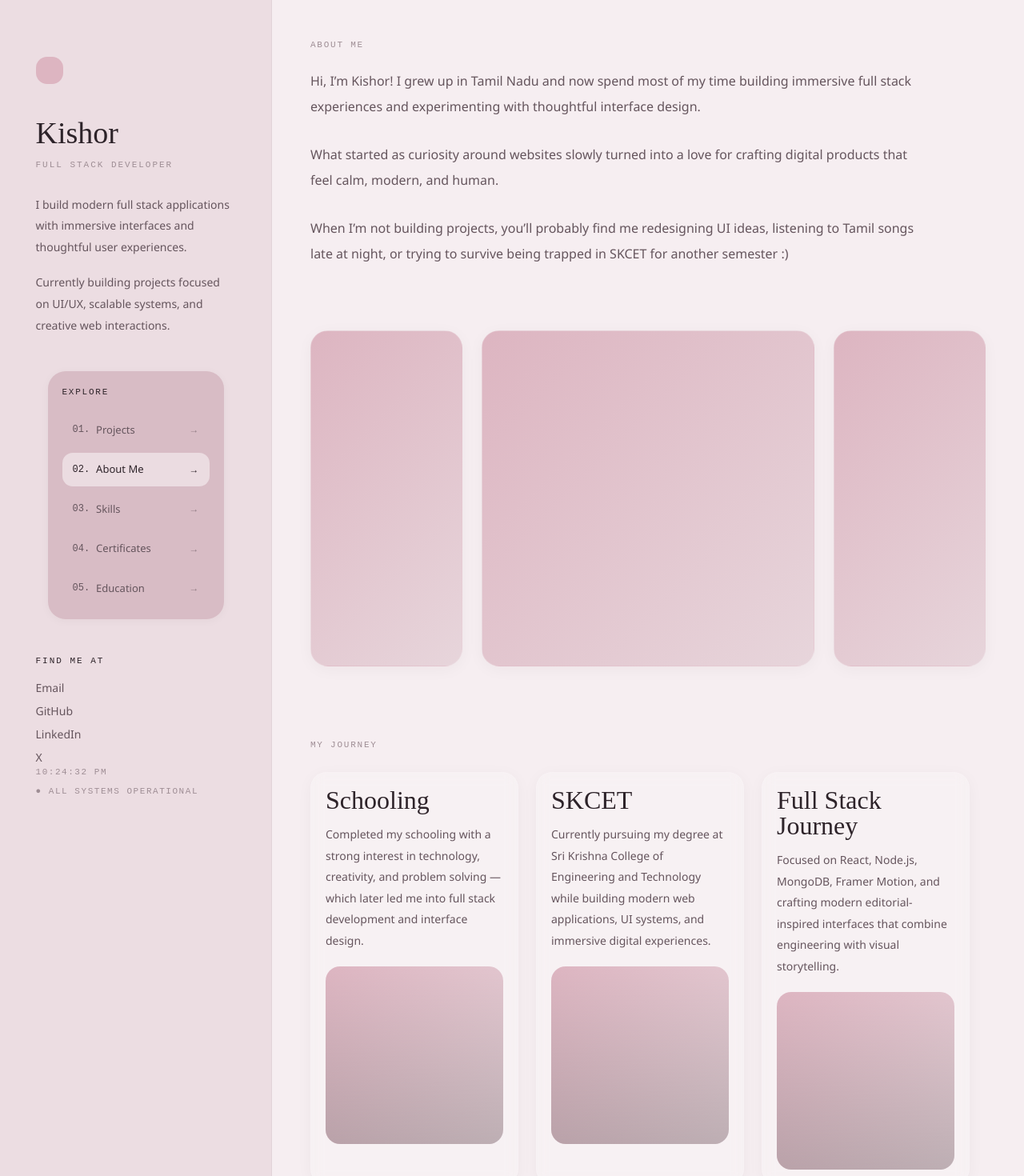
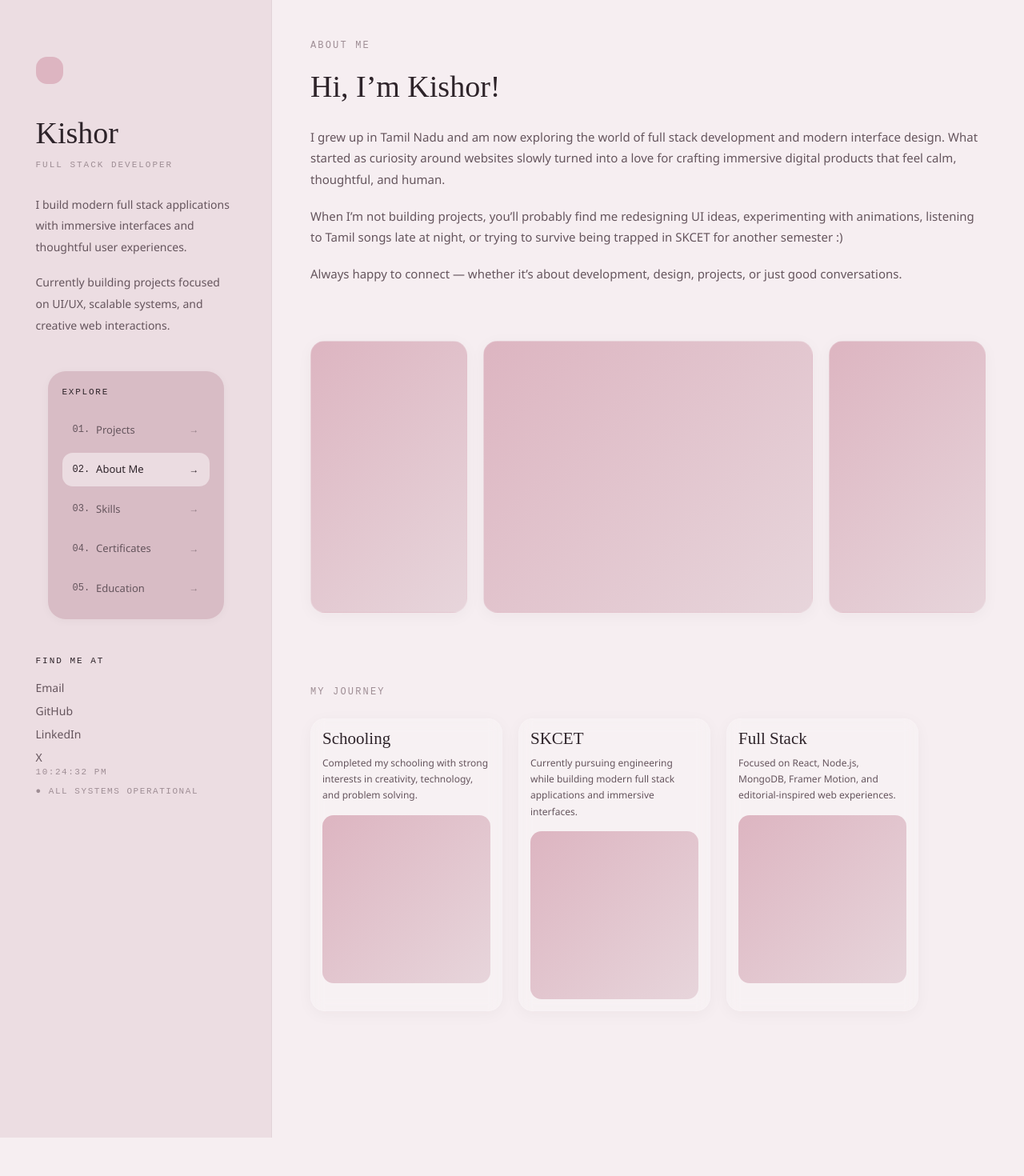
Before and after one commit to kishorrjeyachandran/rj-portfolio, a React (Vite) app in the folder frontend/: page /about in a window 1280 px wide. Shown: the top 1470 px of the page at 80% size. After the commit the page ends 1422 px from the top, so only its background shows below. Built offline with nearby package versions, Linux system fonts and the light colour scheme.

Commit message:
About fixed

```diff
--- a/frontend/src/pages/About.jsx
+++ b/frontend/src/pages/About.jsx
@@ -2,70 +2,93 @@ export default function About() {
   return (
     <div>
 
-      {/* Intro */}
+      {/* ABOUT */}
       <section
         style={{
-          marginBottom: "80px",
+          maxWidth: "1180px",
+          marginBottom: "70px",
         }}
       >
 
+        {/* Label */}
         <p
           style={{
             fontFamily: "var(--font-mono)",
-            fontSize: "11px",
+            fontSize: "12px",
+            letterSpacing: "0.18em",
             textTransform: "uppercase",
-            letterSpacing: "0.16em",
             color: "var(--color-ink-mute)",
-            marginBottom: "20px",
+            marginBottom: "24px",
           }}
         >
           About Me
         </p>
 
+        {/* Title */}
+        <h1
+          style={{
+            fontFamily: "var(--font-display)",
+            fontSize: "38px",
+            lineHeight: "0.95",
+            fontWeight: 400,
+            color: "var(--color-ink)",
+            marginBottom: "32px",
+          }}
+        >
+          Hi, I’m Kishor!
+        </h1>
 
+        {/* Content */}
         <div
           style={{
-            maxWidth: "760px",
+            maxWidth: "980px",
           }}
         >
 
           <p
             style={{
-              fontSize: "16px",
-              lineHeight: "2",
+              fontSize: "15px",
+              lineHeight: "1.75",
               color: "var(--color-ink-dim)",
-              marginBottom: "28px",
+              marginBottom: "20px",
             }}
           >
-            Hi, I’m Kishor! I grew up in Tamil Nadu and now spend most of my time building immersive full stack experiences and experimenting with thoughtful interface design.
+            I grew up in Tamil Nadu and am now exploring the world of full stack
+            development and modern interface design. What started as curiosity
+            around websites slowly turned into a love for crafting immersive
+            digital products that feel calm, thoughtful, and human.
           </p>
 
           <p
             style={{
-              fontSize: "16px",
-              lineHeight: "2",
+              fontSize: "15px",
+              lineHeight: "1.75",
               color: "var(--color-ink-dim)",
-              marginBottom: "28px",
+              marginBottom: "20px",
             }}
           >
-            What started as curiosity around websites slowly turned into a love for crafting digital products that feel calm, modern, and human.
+            When I’m not building projects, you’ll probably find me redesigning
+            UI ideas, experimenting with animations, listening to Tamil songs
+            late at night, or trying to survive being trapped in SKCET for
+            another semester :)
           </p>
 
           <p
             style={{
-              fontSize: "16px",
-              lineHeight: "2",
+              fontSize: "15px",
+              lineHeight: "1.75",
               color: "var(--color-ink-dim)",
             }}
           >
-            When I’m not building projects, you’ll probably find me redesigning UI ideas, listening to Tamil songs late at night, or trying to survive being trapped in SKCET for another semester :)
+            Always happy to connect — whether it’s about development, design,
+            projects, or just good conversations.
           </p>
 
         </div>
 
       </section>
 
-      {/* Image Strip */}
+      {/* IMAGE STRIP */}
       <section
         style={{
           marginBottom: "90px",
@@ -75,61 +98,63 @@ export default function About() {
         <div
           style={{
             display: "grid",
-            gridTemplateColumns: "1fr 2.2fr 1fr",
-            gap: "24px",
+            gridTemplateColumns: "1fr 2.1fr 1fr",
+            gap: "20px",
           }}
         >
 
-          <ImageCard height="420px" />
-          <ImageCard height="420px" />
-          <ImageCard height="420px" />
+          <ImageCard height="340px" />
+          <ImageCard height="340px" />
+          <ImageCard height="340px" />
 
         </div>
 
       </section>
 
-      {/* Communities */}
+      {/* MY JOURNEY */}
       <section
         style={{
           marginBottom: "110px",
         }}
       >
 
+        {/* Label */}
         <p
           style={{
             fontFamily: "var(--font-mono)",
-            fontSize: "11px",
+            fontSize: "12px",
+            letterSpacing: "0.18em",
             textTransform: "uppercase",
-            letterSpacing: "0.16em",
             color: "var(--color-ink-mute)",
-            marginBottom: "26px",
+            marginBottom: "24px",
           }}
         >
           My Journey
         </p>
 
+        {/* Cards */}
         <div
           style={{
             display: "grid",
             gridTemplateColumns:
-              "repeat(auto-fit, minmax(240px, 260px))",
-            gap: "22px",
+              "repeat(auto-fit, minmax(220px, 240px))",
+            gap: "20px",
           }}
         >
 
           <InfoCard
             title="Schooling"
-            description="Completed my schooling with a strong interest in technology, creativity, and problem solving — which later led me into full stack development and interface design."
+            description="Completed my schooling with strong interests in creativity, technology, and problem solving."
           />
 
           <InfoCard
             title="SKCET"
-            description="Currently pursuing my degree at Sri Krishna College of Engineering and Technology while building modern web applications, UI systems, and immersive digital experiences."
+            description="Currently pursuing engineering while building modern full stack applications and immersive interfaces."
           />
 
           <InfoCard
-            title="Full Stack Journey"
-            description="Focused on React, Node.js, MongoDB, Framer Motion, and crafting modern editorial-inspired interfaces that combine engineering with visual storytelling."
+            title="Full Stack"
+            description="Focused on React, Node.js, MongoDB, Framer Motion, and editorial-inspired web experiences."
           />
 
         </div>
@@ -140,7 +165,7 @@ export default function About() {
   );
 }
 
-/* -------------------------------- */
+/* IMAGE CARD */
 
 function ImageCard({ height }) {
   return (
@@ -148,7 +173,7 @@ function ImageCard({ height }) {
       className="editorial-surface soft-hover"
       style={{
         height,
-        borderRadius: "22px",
+        borderRadius: "18px",
         overflow: "hidden",
         background:
           "linear-gradient(135deg, var(--color-pink-1), var(--color-bg-neutral))",
@@ -157,7 +182,7 @@ function ImageCard({ height }) {
   );
 }
 
-/* -------------------------------- */
+/* JOURNEY CARD */
 
 function InfoCard({
   title,
@@ -167,82 +192,49 @@ function InfoCard({
     <article
       className="editorial-surface soft-hover"
       style={{
-        padding: "18px",
-
-        borderRadius: "20px",
-
-        maxWidth: "260px",
-
-        background: "rgba(255,255,255,0.18)",
+        padding: "14px",
+        borderRadius: "18px",
+        maxWidth: "240px",
       }}
     >
 
-      {/* Title */}
+      {/* TITLE */}
       <h3
         style={{
           fontFamily: "var(--font-display)",
-
-          fontSize: "32px",
-
-          lineHeight: 1,
-
+          fontSize: "21px",
+          lineHeight: "1",
           fontWeight: 400,
-
-          marginBottom: "14px",
-
+          marginBottom: "10px",
           color: "var(--color-ink)",
         }}
       >
         {title}
       </h3>
 
-      {/* Description */}
+      {/* DESCRIPTION */}
       <p
         style={{
-          fontSize: "14px",
-
-          lineHeight: "1.9",
-
+          fontSize: "12px",
+          lineHeight: "1.7",
           color: "var(--color-ink-dim)",
-
-          marginBottom: "18px",
+          marginBottom: "14px",
         }}
       >
         {description}
       </p>
 
-      {/* 9:16 Image */}
+      {/* IMAGE */}
       <div
         style={{
           width: "100%",
-
           aspectRatio: "1 / 1",
-
-          borderRadius: "18px",
-
+          borderRadius: "14px",
           overflow: "hidden",
-
           background:
             "linear-gradient(135deg, var(--color-pink-1), var(--color-bg-neutral))",
-
-          position: "relative",
         }}
-      >
-
-        {/* Gradient Overlay */}
-        <div
-          style={{
-            position: "absolute",
-            inset: 0,
-
-            background:
-              "linear-gradient(to top, rgba(0,0,0,0.18), transparent)",
-
-            pointerEvents: "none",
-          }}
-        />
-
-      </div>
+      />
 
     </article>
   );
```
